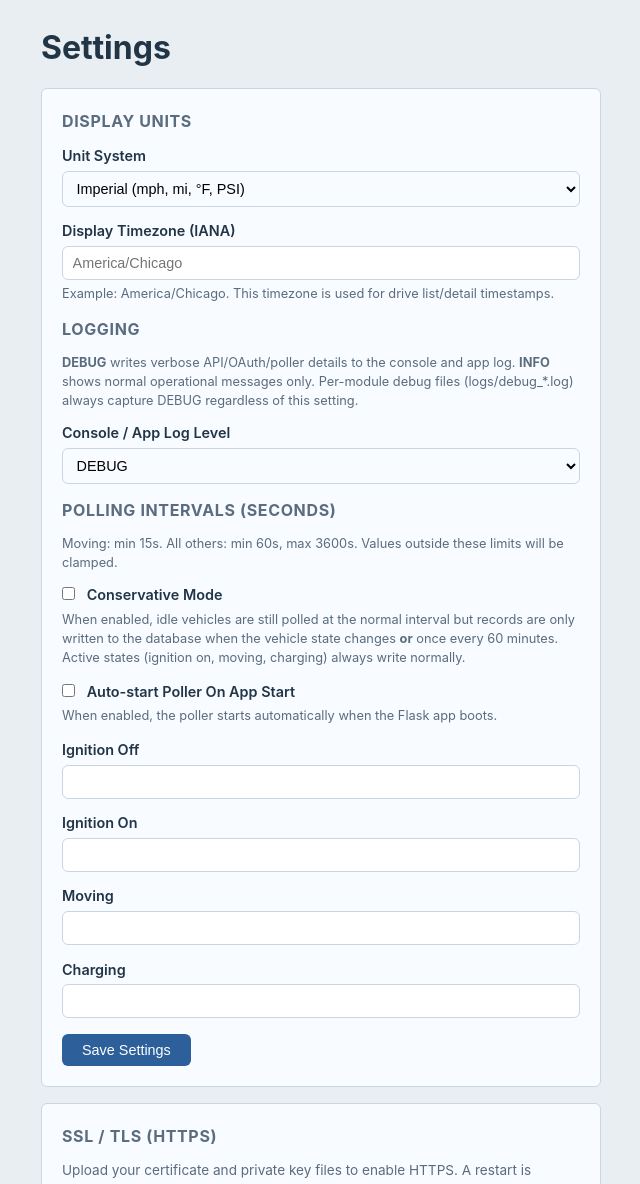
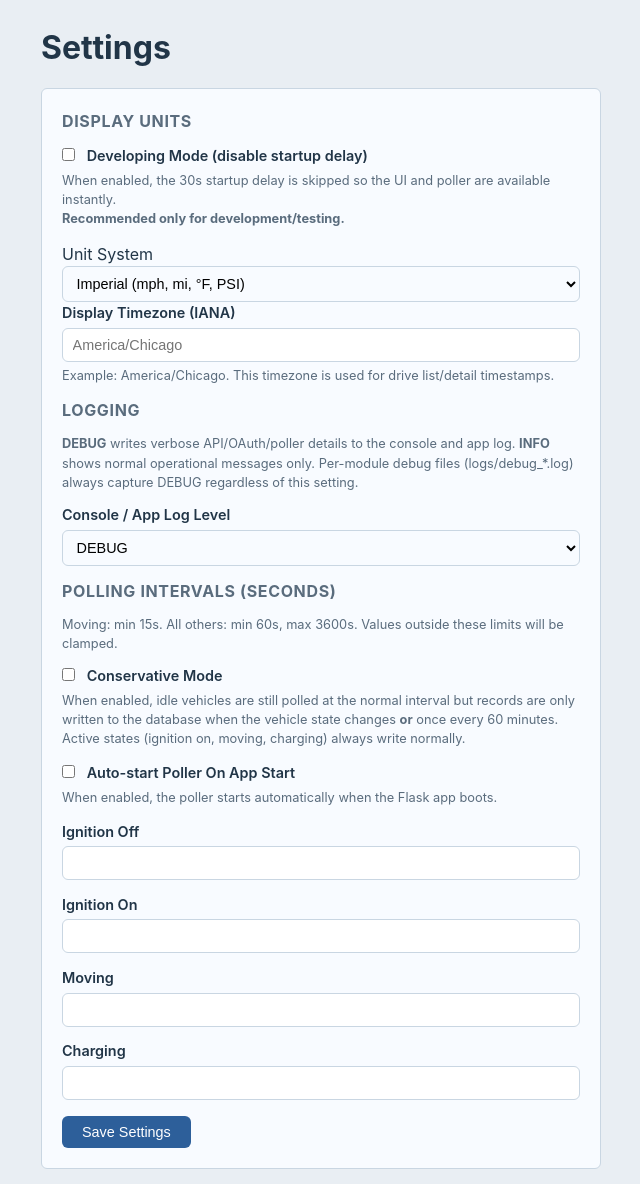
Before and after one commit to ktigges/Ford, a Python web app: template templates/settings.html in a window 1280 px wide. Shown: the part 93-1277 px from the top of the page, without its empty margins (65-705 px from the left). Run offline with Jinja, Linux system fonts and the light colour scheme; the template is opened without the code that fills it, so the values that code supplies are empty.

Commit message:
d
Co-authored-by: Copilot <copilot@github.com>

```diff
--- a/templates/settings.html
+++ b/templates/settings.html
@@ -6,6 +6,15 @@
 <form method="post" class="card form-card">
   <h2>Display Units</h2>
   <div class="form-group">
+    <label for="developing">
+      <input type="checkbox" name="developing" id="developing" value="on" {% if settings.developing == 'on' %}checked{% endif %} style="width:auto; margin-right:0.5rem;">
+      Developing Mode (disable startup delay)
+    </label>
+    <p style="font-size:0.8rem; color:var(--muted); margin-top:0.25rem;">
+      When enabled, the 30s startup delay is skipped so the UI and poller are available instantly.<br>
+      <strong>Recommended only for development/testing.</strong>
+    </p>
+  </div>
     <label for="units">Unit System</label>
     <select name="units" id="units" class="form-select">
       <option value="imperial" {% if settings.units == 'imperial' %}selected{% endif %}>Imperial (mph, mi, °F, PSI)</option>
```
Also changed, not shown: app.py (+10 -6 lines).
